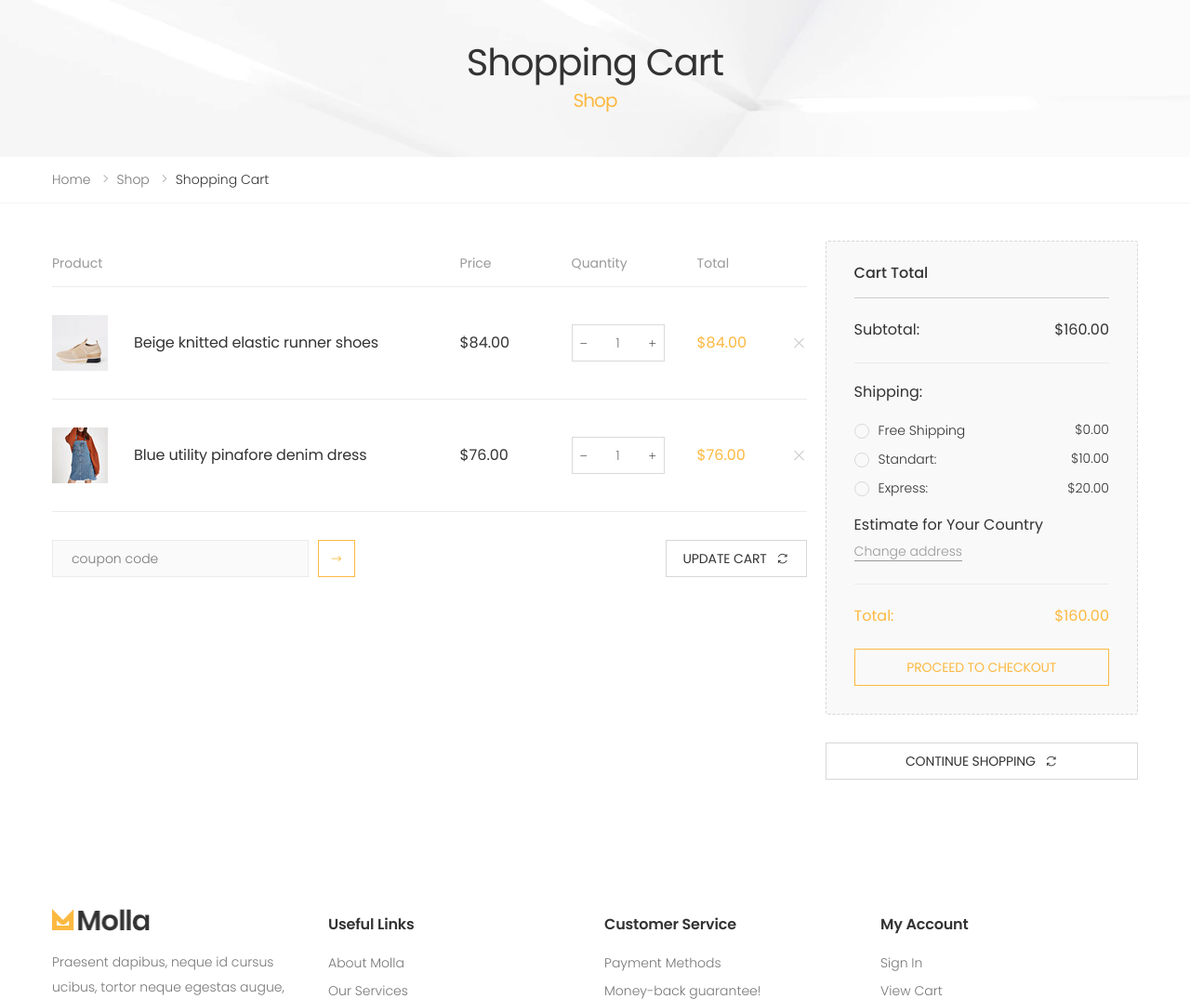
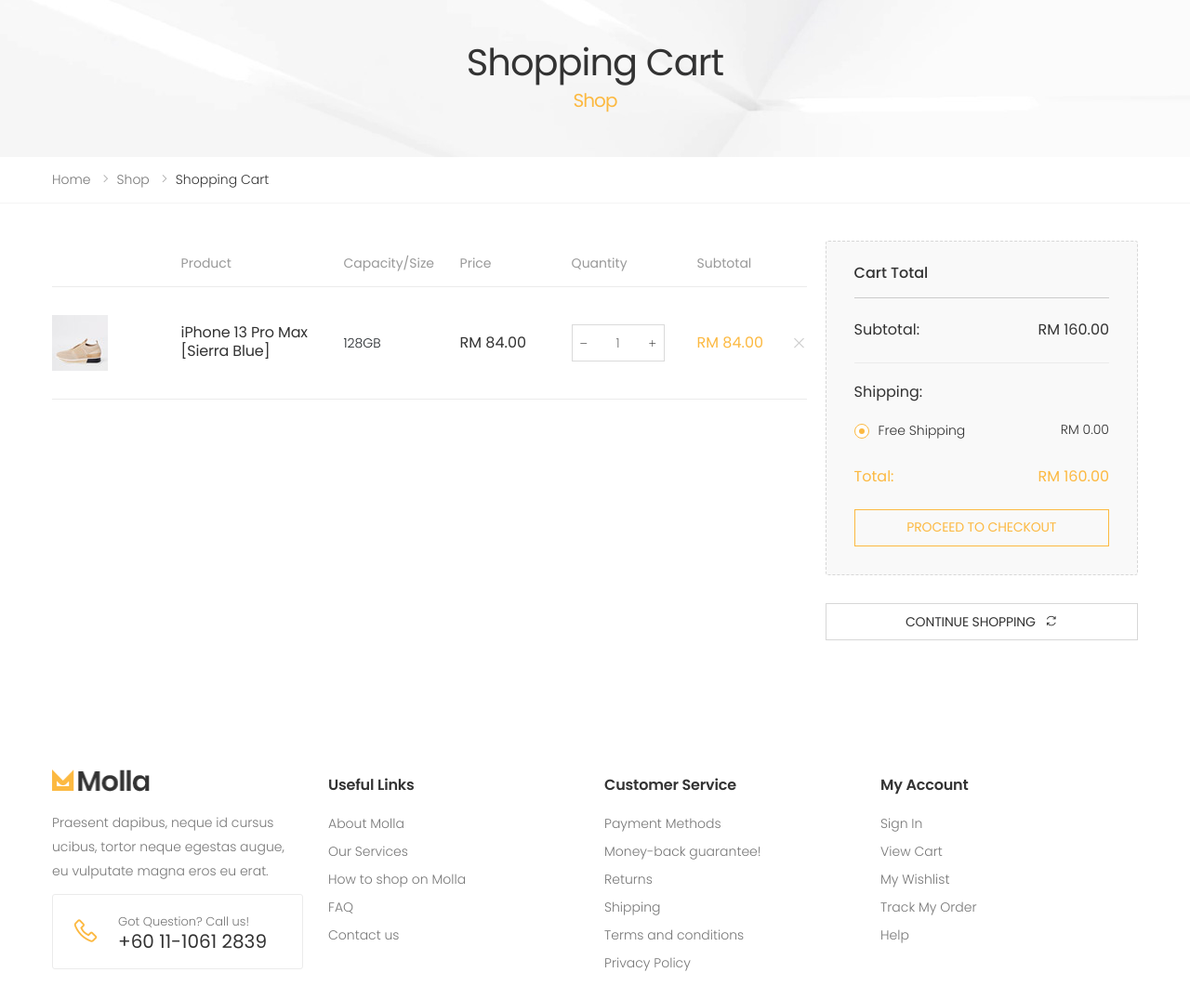
Before and after one commit to ThomasLimWZ/Software-Engine-Project, a PHP site: page /cart.php in a window 1280 px wide. Shown: the part 183-1258 px from the top of the page at 93% size. Run offline with PHP 8.4, Linux system fonts and the light colour scheme; some libraries are stand-ins or nearby versions.

Commit message:
Update cart.php to match develop

```diff
--- a/Customer/cart.php
+++ b/Customer/cart.php
@@ -31,10 +31,12 @@
 	                			<table class="table table-cart table-mobile">
 									<thead>
 										<tr>
+											<th></th>
 											<th>Product</th>
+											<th>Capacity/Size</th>
 											<th>Price</th>
 											<th>Quantity</th>
-											<th>Total</th>
+											<th>Subtotal</th>
 											<th></th>
 										</tr>
 									</thead>
@@ -48,61 +50,27 @@
 															<img src="assets/images/products/table/product-1.jpg" alt="Product image">
 														</a>
 													</figure>
-
-													<h3 class="product-title">
-														<a href="#">Beige knitted elastic runner shoes</a>
-													</h3><!-- End .product-title -->
 												</div><!-- End .product -->
 											</td>
-											<td class="price-col">$84.00</td>
+											<td>
+												<h3 class="product-title">
+													<a href="#">iPhone 13 Pro Max</a>
+													<br>
+													[Sierra Blue]
+												</h3><!-- End .product-title -->
+											</td>
+											<td>128GB</td>
+											<td class="price-col">RM 84.00</td>
 											<td class="quantity-col">
                                                 <div class="cart-product-quantity">
                                                     <input type="number" class="form-control" value="1" min="1" max="10" step="1" data-decimals="0" required>
                                                 </div><!-- End .cart-product-quantity -->
                                             </td>
-											<td class="total-col">$84.00</td>
-											<td class="remove-col"><button class="btn-remove"><i class="icon-close"></i></button></td>
-										</tr>
-										<tr>
-											<td class="product-col">
-												<div class="product">
-													<figure class="product-media">
-														<a href="#">
-															<img src="assets/images/products/table/product-2.jpg" alt="Product image">
-														</a>
-													</figure>
-
-													<h3 class="product-title">
-														<a href="#">Blue utility pinafore denim dress</a>
-													</h3><!-- End .product-title -->
-												</div><!-- End .product -->
-											</td>
-											<td class="price-col">$76.00</td>
-											<td class="quantity-col">
-                                                <div class="cart-product-quantity">
-                                                    <input type="number" class="form-control" value="1" min="1" max="10" step="1" data-decimals="0" required>
-                                                </div><!-- End .cart-product-quantity -->
-                                            </td>
-											<td class="total-col">$76.00</td>
+											<td class="total-col">RM 84.00</td>
 											<td class="remove-col"><button class="btn-remove"><i class="icon-close"></i></button></td>
 										</tr>
 									</tbody>
 								</table><!-- End .table table-wishlist -->
-
-	                			<div class="cart-bottom">
-			            			<div class="cart-discount">
-			            				<form action="#">
-			            					<div class="input-group">
-				        						<input type="text" class="form-control" required placeholder="coupon code">
-				        						<div class="input-group-append">
-													<button class="btn btn-outline-primary-2" type="submit"><i class="icon-long-arrow-right"></i></button>
-												</div><!-- .End .input-group-append -->
-			        						</div><!-- End .input-group -->
-			            				</form>
-			            			</div><!-- End .cart-discount -->
-
-			            			<a href="#" class="btn btn-outline-dark-2"><span>UPDATE CART</span><i class="icon-refresh"></i></a>
-		            			</div><!-- End .cart-bottom -->
 	                		</div><!-- End .col-lg-9 -->
 	                		<aside class="col-lg-3">
 	                			<div class="summary summary-cart">
@@ -112,7 +80,7 @@
 	                					<tbody>
 	                						<tr class="summary-subtotal">
 	                							<td>Subtotal:</td>
-	                							<td>$160.00</td>
+	                							<td>RM 160.00</td>
 	                						</tr><!-- End .summary-subtotal -->
 	                						<tr class="summary-shipping">
 	                							<td>Shipping:</td>
@@ -122,41 +90,16 @@
 	                						<tr class="summary-shipping-row">
 	                							<td>
 													<div class="custom-control custom-radio">
-														<input type="radio" id="free-shipping" name="shipping" class="custom-control-input">
+														<input type="radio" id="free-shipping" name="shipping" class="custom-control-input" checked>
 														<label class="custom-control-label" for="free-shipping">Free Shipping</label>
 													</div><!-- End .custom-control -->
 	                							</td>
-	                							<td>$0.00</td>
+	                							<td>RM 0.00</td>
 	                						</tr><!-- End .summary-shipping-row -->
-
-	                						<tr class="summary-shipping-row">
-	                							<td>
-	                								<div class="custom-control custom-radio">
-														<input type="radio" id="standart-shipping" name="shipping" class="custom-control-input">
-														<label class="custom-control-label" for="standart-shipping">Standart:</label>
-													</div><!-- End .custom-control -->
-	                							</td>
-	                							<td>$10.00</td>
-	                						</tr><!-- End .summary-shipping-row -->
-
-	                						<tr class="summary-shipping-row">
-	                							<td>
-	                								<div class="custom-control custom-radio">
-														<input type="radio" id="express-shipping" name="shipping" class="custom-control-input">
-														<label class="custom-control-label" for="express-shipping">Express:</label>
-													</div><!-- End .custom-control -->
-	                							</td>
-	                							<td>$20.00</td>
-	                						</tr><!-- End .summary-shipping-row -->
-
-	                						<tr class="summary-shipping-estimate">
-	                							<td>Estimate for Your Country<br> <a href="dashboard.php">Change address</a></td>
-	                							<td>&nbsp;</td>
-	                						</tr><!-- End .summary-shipping-estimate -->
 
 	                						<tr class="summary-total">
 	                							<td>Total:</td>
-	                							<td>$160.00</td>
+	                							<td>RM 160.00</td>
 	                						</tr><!-- End .summary-total -->
 	                					</tbody>
 	                				</table><!-- End .table table-summary -->
```
